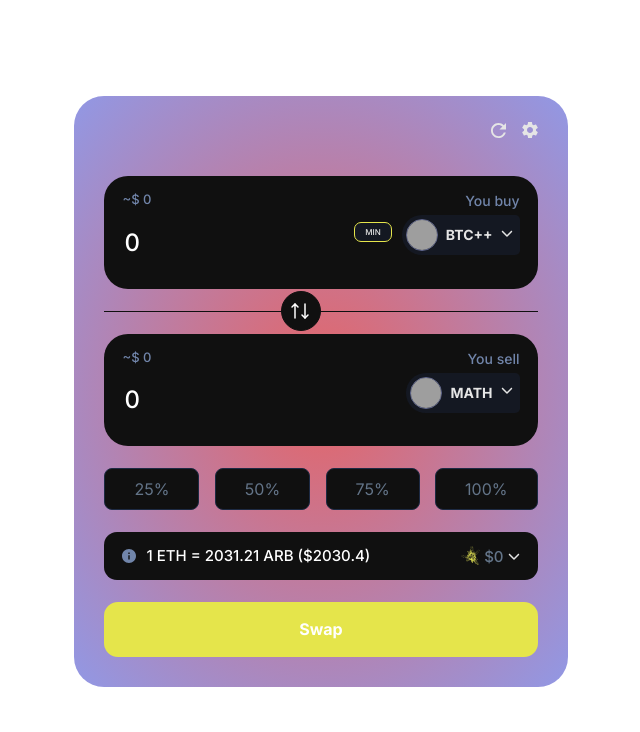
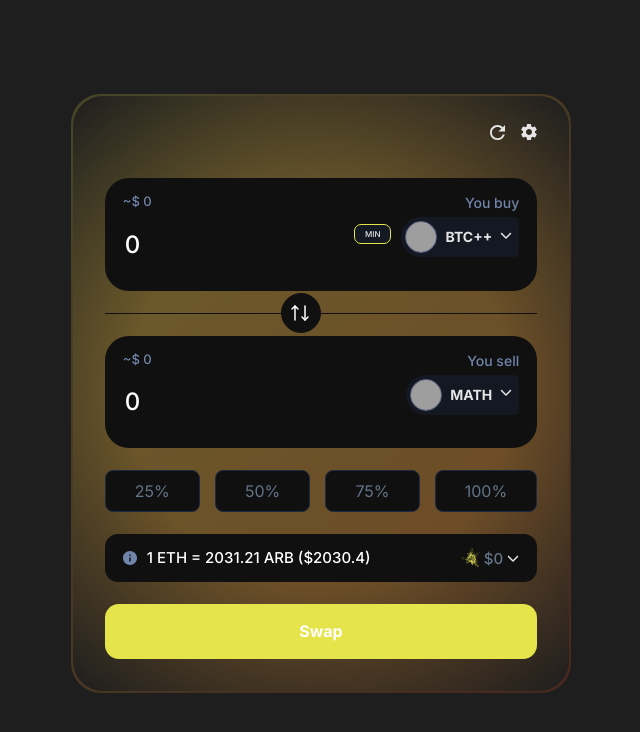
Before and after one commit to verenceLola/1InchAPI, a Next.js app: page / in a window 1280 px wide. Shown: the top 732 px of the page, without its empty margins (319-959 px from the left). Built offline with nearby package versions, Linux system fonts and the light colour scheme; grey boxes are pictures that could not be loaded.

Commit message:
style trading component background

```diff
--- a/src/components/atoms/Icons/SwapIcons.tsx
+++ b/src/components/atoms/Icons/SwapIcons.tsx
@@ -9,30 +9,30 @@ export const SwapIcons = () => (
     <path
       d="M10 8L7 5L4 8"
       stroke="white"
-      stroke-width="1.5"
-      stroke-linecap="round"
-      stroke-linejoin="round"
+      strokeWidth="1.5"
+      strokeLinecap="round"
+      strokeLinejoin="round"
     />
     <path
       d="M7 19V5"
       stroke="white"
-      stroke-width="1.5"
-      stroke-linecap="round"
-      stroke-linejoin="round"
+      strokeWidth="1.5"
+      strokeLinecap="round"
+      strokeLinejoin="round"
     />
     <path
       d="M14 16L17 19L20 16"
       stroke="white"
-      stroke-width="1.5"
-      stroke-linecap="round"
-      stroke-linejoin="round"
+      strokeWidth="1.5"
+      strokeLinecap="round"
+      strokeLinejoin="round"
     />
     <path
       d="M17 5V19"
       stroke="white"
-      stroke-width="1.5"
-      stroke-linecap="round"
-      stroke-linejoin="round"
+      strokeWidth="1.5"
+      strokeLinecap="round"
+      strokeLinejoin="round"
     />
   </svg>
 );
--- a/src/components/organisms/Trading/index.tsx
+++ b/src/components/organisms/Trading/index.tsx
@@ -11,10 +11,30 @@ const Container = styled.div`
   align-items: center;
   padding: 0.625rem 1.875rem 1.875rem;
   gap: 1.375rem;
-  background: radial-gradient(#e66465, #9198e5);
-  backdrop-filter: blur(1.25rem);
+  position: relative;
   border-radius: 1.875rem;
   aspect-ratio: 464/556;
+  border: 2px solid transparent;
+  background-clip: padding-box;
+  background: radial-gradient(
+    circle,
+    rgba(255, 191, 64, 0.2) 50%,
+    rgba(30, 30, 30, 1) 100%
+  );
+
+  &::after {
+    content: "";
+    position: absolute;
+    border-radius: 1.875rem;
+    isolation: isolate;
+    z-index: -1;
+    top: -4px;
+    bottom: -4px;
+    left: -4px;
+    right: -4px;
+    filter: opacity(0.2);
+    background: linear-gradient(135deg, #e5e54b 2.88%, #ef5322 98.14%);
+  }
 `;
 
 const QuickTradeContainer = styled.div`
--- a/src/pages/_app.tsx
+++ b/src/pages/_app.tsx
@@ -23,6 +23,7 @@ export default function App({ Component, pageProps }: AppProps) {
           html,
           body {
             height: 100%;
+            background-color: #1e1e1e;
           }
 
           body {
--- a/src/pages/index.tsx
+++ b/src/pages/index.tsx
@@ -9,6 +9,7 @@ const Container = styled.section`
   align-items: center;
   padding: 6rem;
   min-height: 100vh;
+  position: relative;
 `;
 
 const coins: ICoin[] = [
```
